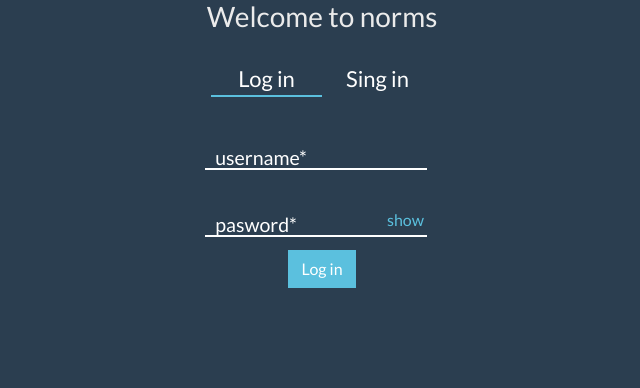
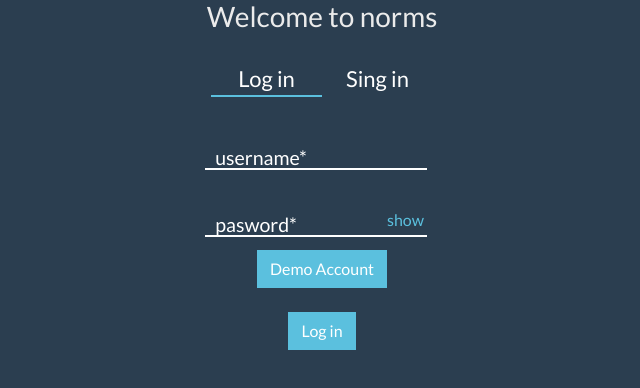
Before and after one commit to Aleksandar-Jocovic/Norms-React-App, a React (Create React App) app: page / in a window 1280 px wide. Shown: the top 388 px of the page, without its empty margins (318-958 px from the left). Built offline with nearby package versions, Linux system fonts and the light colour scheme; a web font is replaced by a local one.

Commit message:
demo account

```diff
--- a/src/components/authentication/LandingPage.js
+++ b/src/components/authentication/LandingPage.js
@@ -56,6 +56,7 @@ const LandingPage = props => {
           password={password} setPassword={setPassword} setLogin={setLogin}
         />
       }
+
     </div >
   )
 }
--- a/src/components/authentication/Login.js
+++ b/src/components/authentication/Login.js
@@ -39,6 +39,12 @@ const Login = ({ props, setUserName, setPassword, username, password }) => {
       setErrorPassword(true)
     }
     if (password.length > 0) setErrorPassword(false)
+  }
+
+  //demo logIn
+  const demoLogin = () => {
+    setUserName('demo')
+    setPassword('demopassword')
   }
 
   return (
@@ -83,6 +89,11 @@ const Login = ({ props, setUserName, setPassword, username, password }) => {
       </form>
 
       <button
+        className="btn btn-info m-auto my-2"
+        onClick={demoLogin}
+      >Demo Account</button>
+      <br />
+      <button
         className="btn btn-info m-auto"
         onClick={() => {
           if (validateInput()) {
@@ -95,6 +106,8 @@ const Login = ({ props, setUserName, setPassword, username, password }) => {
           }
         }}
       >Log in</button>
+
+
     </>
   )
 }
--- a/src/context/GlobalState.js
+++ b/src/context/GlobalState.js
@@ -12,8 +12,8 @@ const getLocalStorageState = () => {
       users: [
 
         {
-          name: 'w',
-          pass: 'w',
+          name: 'demo',
+          pass: 'demopassword',
           userId: 0,
           norms: [
             {
```
